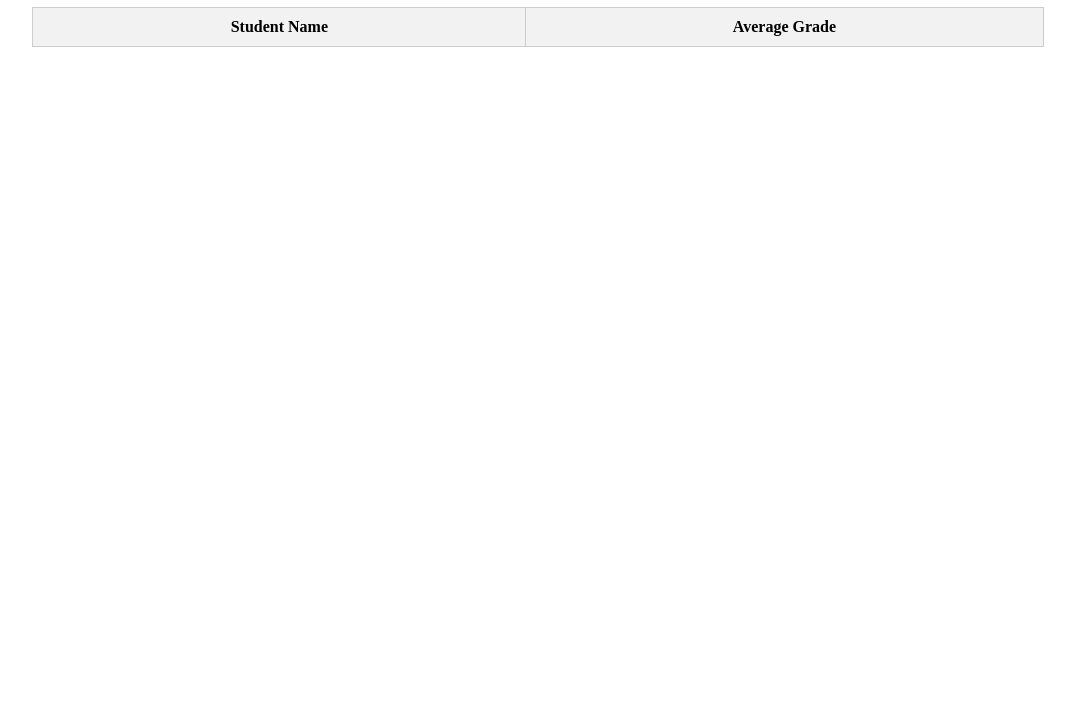
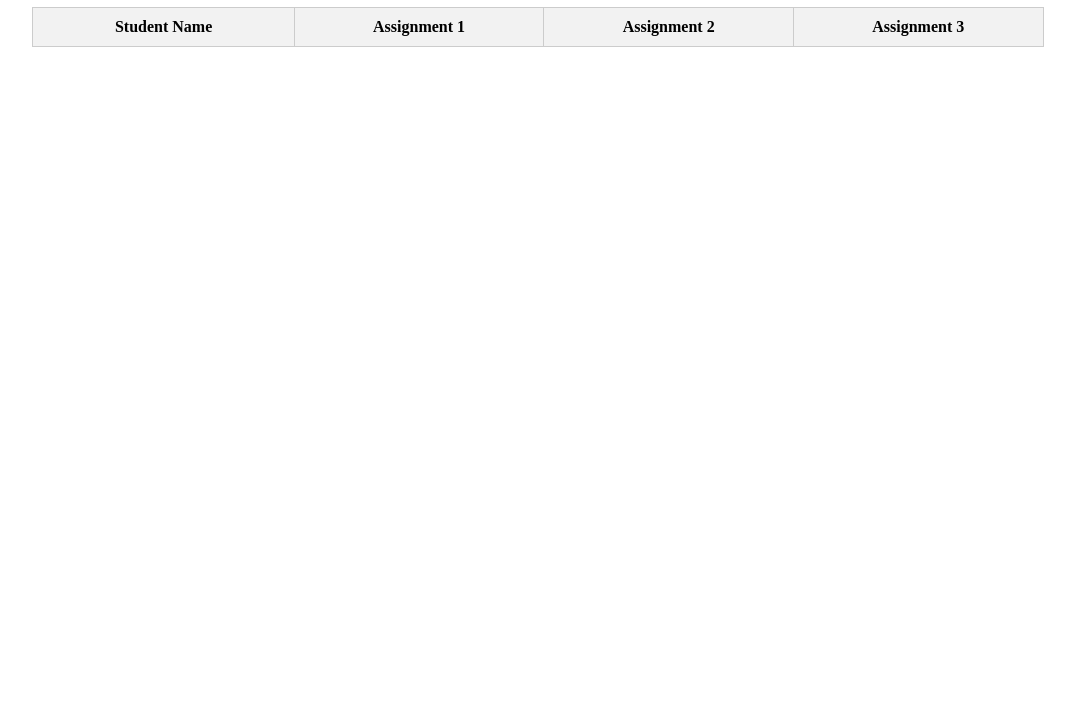
Before and after one commit to mafzal31/mafzal31.github.io, a website: page gradebook.html in a window 1280 px wide. Shown: the part 73-800 px from the top of the page, without its empty margins (102-1177 px from the left). Drawn offline with Linux system fonts and the light colour scheme; no server answers.

Commit message:
Update gradebook.html

```diff
--- a/gradebook.html
+++ b/gradebook.html
@@ -26,13 +26,16 @@
     <thead>
       <tr>
         <th>Student Name</th>
-        <th colspan="3">Average Grade</th>
+        <th>Assignment 1</th>
+        <th>Assignment 2</th>
+        <th>Assignment 3</th>
       </tr>
     </thead>
     <tbody>
       <!-- Data will be inserted here -->
     </tbody>
   </table>
+
   <script src="gradebook.js"></script>
 </body>
 </html>
```
